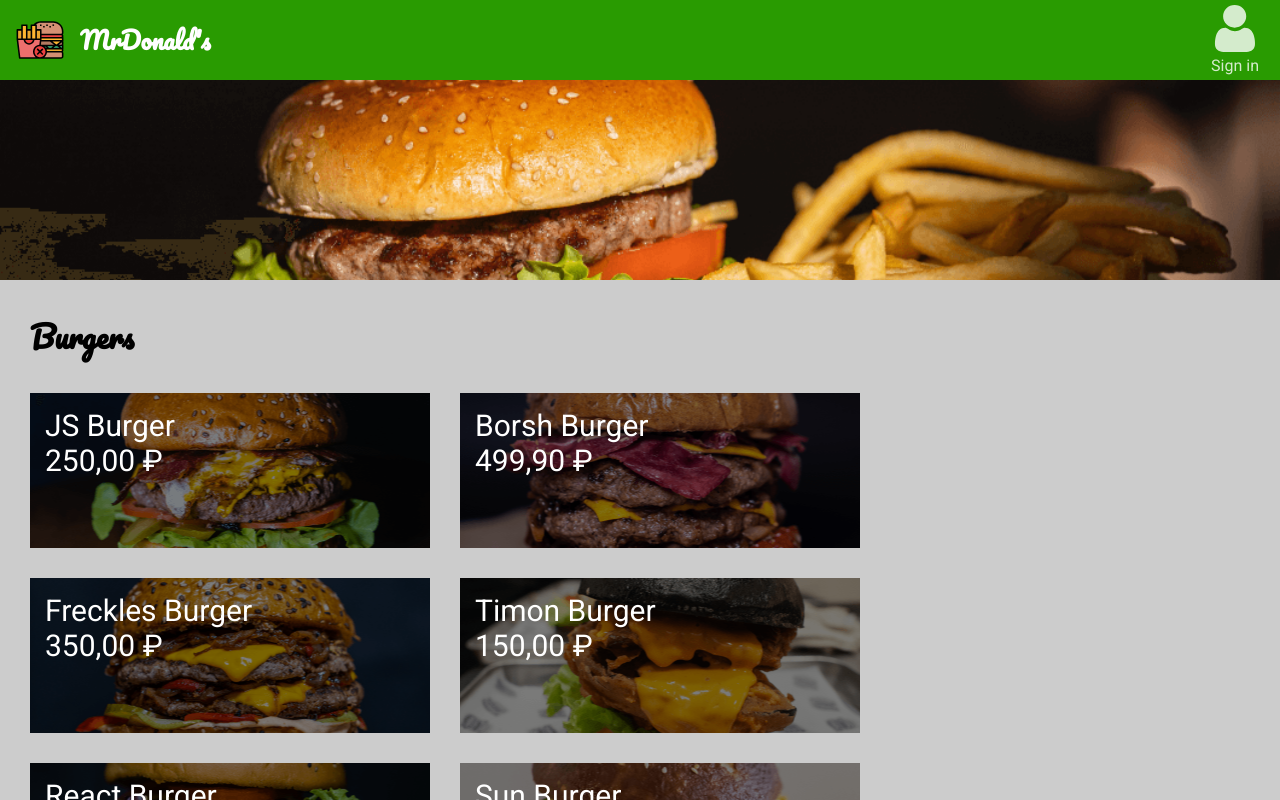
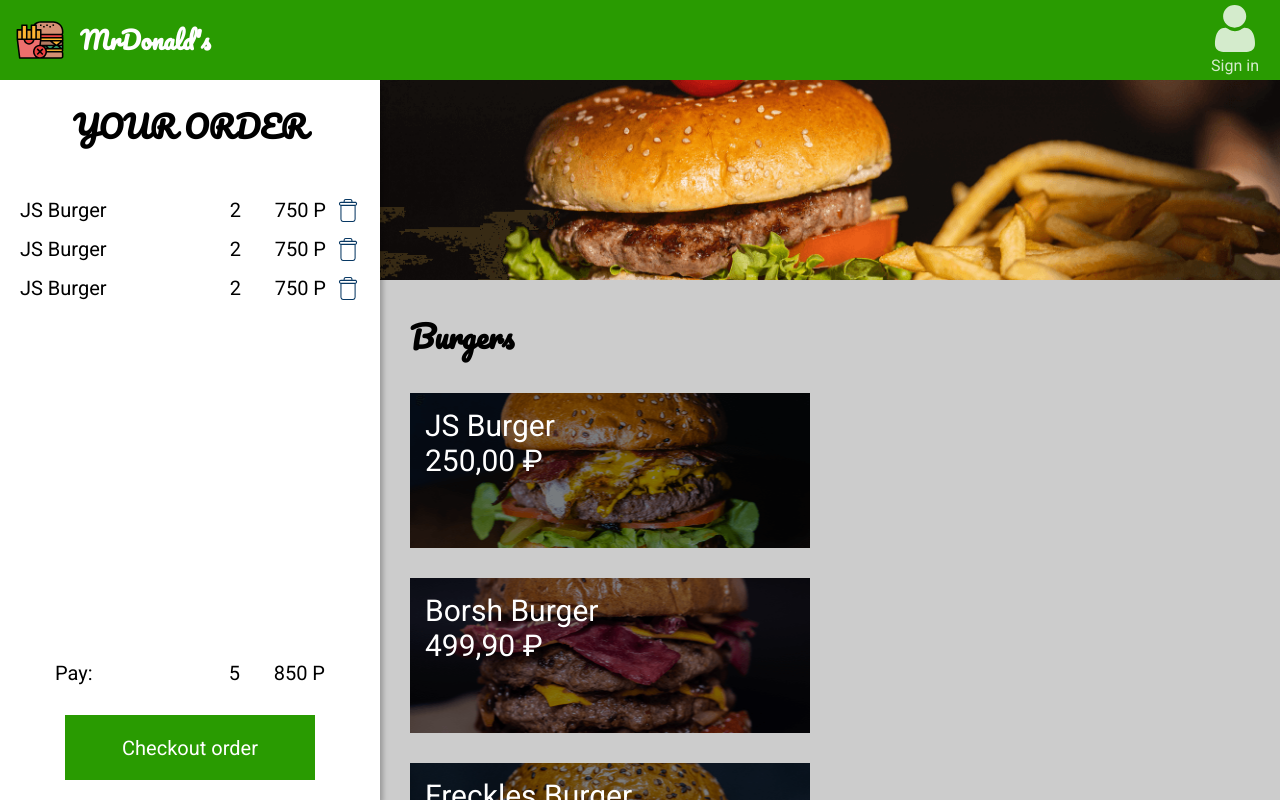
Before and after one commit to vikakleyko/mrDonalds, a React (Create React App) app: page / in a window 1280 px wide. Shown: the top 800 px of the page. Built offline with nearby package versions, Linux system fonts and the light colour scheme.

Commit message:
order list component added

```diff
--- a/src/App.js
+++ b/src/App.js
@@ -3,19 +3,20 @@
 import { Menu } from "./Components/Menu";
 import { GlobalStyle } from "./Components/GlobalStyle";
 import { ModalItem } from "./Components/ModalItem";
+import { Order } from "./Components/Order";
 
 function App() {
-
   const [openItem, setOpenItem] = React.useState(null);
 
-  console.log('Item: ' + openItem);
+  console.log("Item: " + openItem);
 
   return (
     <>
       <GlobalStyle />
       <NavBar />
-      <Menu setOpenItem={setOpenItem}/>
-      <ModalItem openItem={openItem} setOpenItem={setOpenItem}/>
+      <Order />
+      <Menu setOpenItem={setOpenItem} />
+      <ModalItem openItem={openItem} setOpenItem={setOpenItem} />
     </>
   );
 }
--- a/src/Components/AddButton.js
+++ b/src/Components/AddButton.js
@@ -1,17 +1,23 @@
 import React from "react";
 import styled from "styled-components";
 
-const Button = styled.button`
-  position: absolute;
+export const AddButton = styled.button`
+  display: block;
+  margin: 0 auto;
+  width: 250px;
+  height: 65px;
+  font-size: inherit;
+  font-family: inherit;
   background-color: #299b01;
   color: white;
-  padding: 20px 80px;
-  border: none;
-  font-size: 21px;
+  border-color: transparent;
   outline: none;
-  left: 50%;
-  transform: translateX(-50%);
-  bottom: 43px;
+  cursor: pointer;
+  transition-property: color, background-color, border-color;
+  transition-duration: 0.3s;
+  &:hover {
+    background-color: #fff;
+    color: #299b01;
+    border-color: #299b01;
+  }
 `;
-
-export const AddButton = () => <Button>Add</Button>;
--- a/src/Components/Menu.js
+++ b/src/Components/Menu.js
@@ -7,6 +7,7 @@
 const MenuStyled = styled.main`
   background-color: #ccc;
   margin-top: 80px;
+  margin-left: 380px;
 `;
 
 const SectionMenu = styled.section`
--- a/src/Components/ModalItem.js
+++ b/src/Components/ModalItem.js
@@ -28,18 +28,22 @@
   background-image: url(${({ img }) => img});
   background-size: cover;
   background-position: center;
-  margin-bottom: 20px;
 `;
 
-const Header = styled.div`
+const Content = styled.section`
+  padding: 30px;
+  display: flex;
+  flex-direction: column;
+  justify-content: space-between;
+  height: calc(100% - 200px);
+`;
+
+const HeaderContent = styled.div`
   display: flex;
   justify-content: space-between;
-  font-family: Pacifico;
-`;
-
-const HeaderItem = styled.span`
-  font-size: 30px;
-  padding: 0 37px;
+  font-family: "Pacifico", cursive;
+  font-size: 24px;
+  font-weight: 700;
 `;
 
 export const ModalItem = ({ openItem, setOpenItem }) => {
@@ -55,11 +59,13 @@
     <Overlay id="overlay" onClick={closeModal}>
       <Modal>
         <Banner img={openItem.img} />
-        <Header>
-          <HeaderItem>{openItem.name}</HeaderItem>
-          <HeaderItem>{openItem.price}</HeaderItem>
-        </Header>
-        <AddButton />
+        <Content>
+          <HeaderContent>
+            <div>{openItem.name}</div>
+            <div>{openItem.price}</div>
+          </HeaderContent>
+          <AddButton>Add</AddButton>
+        </Content>
       </Modal>
     </Overlay>
   );
--- /dev/null
+++ b/src/Components/Order.js
@@ -0,0 +1,63 @@
+import React from "react";
+import styled from "styled-components";
+import { AddButton } from "./AddButton";
+import { OrderListItem } from "./OrderListItem";
+
+const OrderStyled = styled.section`
+  position: fixed;
+  display: flex;
+  flex-direction: column;
+  laft: 0;
+  top: 80px;
+  min-width: 380px;
+  height: calc(100% - 80px);
+  background: #fff;
+  box-shadow: 3px 4px 5px rgba(0, 0, 0, 0.25);
+  padding: 20px;
+`;
+
+const Title = styled.h2`
+  text-align: center;
+  margin-bottom: 30px;
+`;
+
+const OrderContent = styled.div`
+  flex-grow: 1;
+`;
+
+const OrderList = styled.ul``;
+
+const Total = styled.div`
+  display: flex;
+  margin: 0 35px 30px;
+  & span:first-child {
+    flex-grow: 1;
+  }
+`;
+
+const TotalPrice = styled.span`
+    text-align: right;
+    min-width: 65px;
+    margin-left: 20px;
+`;
+
+export const Order = () => {
+  return (
+    <OrderStyled>
+      <Title>YOUR ORDER</Title>
+      <OrderContent>
+        <OrderList>
+          <OrderListItem></OrderListItem>
+          <OrderListItem></OrderListItem>
+          <OrderListItem></OrderListItem>
+        </OrderList>
+      </OrderContent>
+      <Total>
+        <span>Pay:</span>
+        <span>5</span>
+        <TotalPrice>850 P</TotalPrice>
+      </Total>
+      <AddButton>Checkout order</AddButton>
+    </OrderStyled>
+  );
+};
--- /dev/null
+++ b/src/Components/OrderListItem.js
@@ -0,0 +1,40 @@
+import React from "react";
+import styled from "styled-components";
+import trashImage from "../images/trash.svg";
+
+const OrderItemStyled = styled.li`
+    display: flex;
+    margin: 15px 0;
+`;
+
+const ItemName = styled.span`
+    flex-grow: 1;
+`;
+
+const ItemPrice = styled.span`
+    margin-left: 20px;
+    margin-right: 10px;
+    min-width: 65px;
+    text-align: right;
+`;
+
+const TrashButton = styled.button`
+  height: 24px;
+  width: 24px;
+  border-color: transparent;
+  background-color: transparent;
+  background-image: url(${trashImage});
+  background-size: cover;
+  background-repeat: no-repeat;
+  background-position: center;
+  cursor: pointer;
+`;
+
+export const OrderListItem = () => (
+  <OrderItemStyled>
+    <ItemName>JS Burger</ItemName>
+    <span>2</span>
+    <ItemPrice>750 P</ItemPrice>
+    <TrashButton />
+  </OrderItemStyled>
+);
```
Also changed, not shown: src/images/trash.svg (added).
